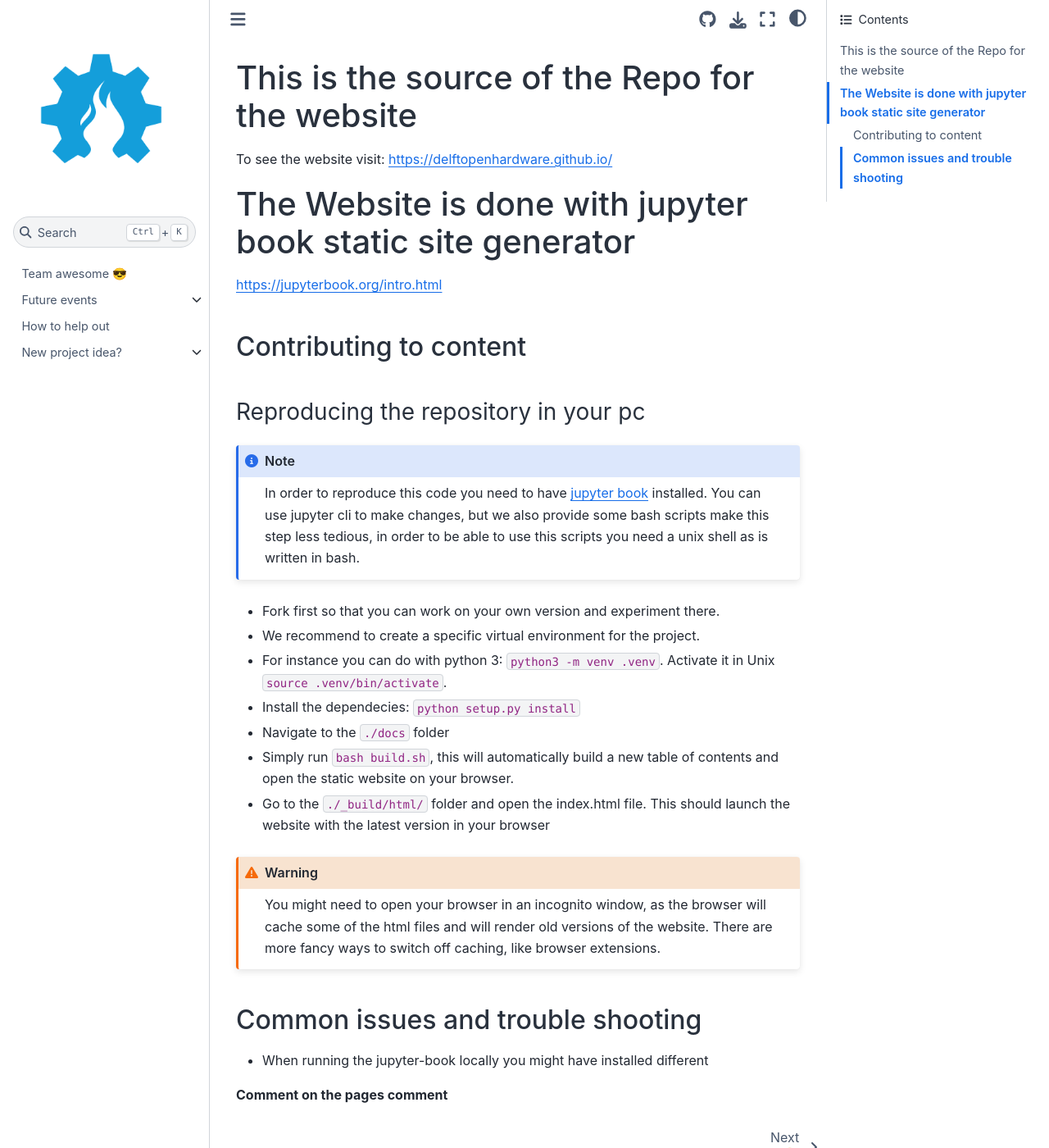
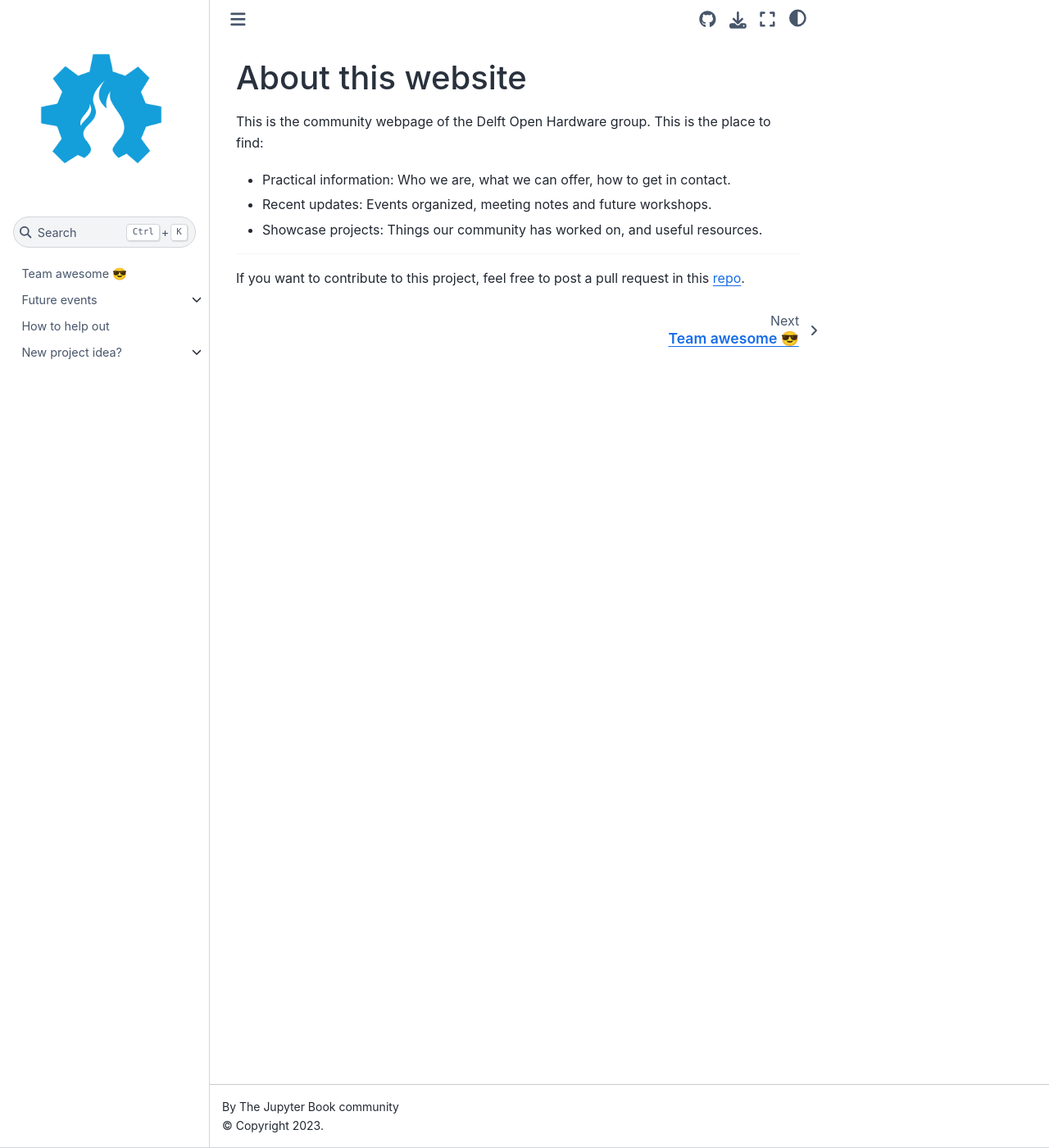
Before and after one commit to delftopenhardware/delftopenhardware.github.io, a Jupyter Book: the page built from docs/README.md, in a window 1280 px wide and 1400 px high. Shown: the whole window at 82% size. Built offline with Jupyter Book 1.0.4 settings and Sphinx 7.4.7 and the Sphinx Book theme 1.1.4, drawn with Linux system fonts in a browser that asks for light colours.

Commit message:
Changed the landing page.

````diff
--- a/docs/README.md
+++ b/docs/README.md
@@ -1,29 +1,8 @@
-# This is the source of the Repo for the website
-To see the website visit: [https://delftopenhardware.github.io/](https://delftopenhardware.github.io/)
-# The Website is done with jupyter book static site generator
-https://jupyterbook.org/intro.html
-
-
-## Contributing to content
-
-### Reproducing the repository in your pc
-```{note}
-In order to reproduce this code you need to have [jupyter book](https://jupyterbook.org/intro.html) installed. You can use jupyter cli to make changes, but we also provide some bash scripts make this step less tedious, in order to be able to use this scripts you need a unix shell as is written in bash.
-```
-
-- Fork first so that you can work on your own version and experiment there.
-- We recommend to create a specific virtual environment for the project.
-- For instance you can do with python 3: `python3 -m venv .venv`. Activate it in Unix `source .venv/bin/activate`.
-- Install the dependecies: `python setup.py install`
-- Navigate to the `./docs` folder
-- Simply run `bash build.sh`, this will automatically build a new table of contents and open the static website on your browser.
-- Go to the `./_build/html/` folder and open the index.html file. This should launch the website with the latest version in your browser
-
-```{warning}
-You might need to open your browser in an incognito window, as the browser will cache some of the html files and will render old versions of the website. There are more fancy ways to switch off caching, like browser extensions.
-```
-
-## Common issues and trouble shooting
-- When running the jupyter-book locally you might have installed different
-
-**Comment on the pages comment**
+# About this website
+This is the community webpage of the Delft Open Hardware group.
+This is the place to find:
+- Practical information: Who we are, what we can offer, how to get in contact.
+- Recent updates: Events organized, meeting notes and future workshops.
+- Showcase projects: Things our community has worked on, and useful resources.
+---
+If you want to contribute to this project, feel free to post a pull request in this [repo](https://github.com/delftopenhardware/delftopenhardware.github.io).
````
